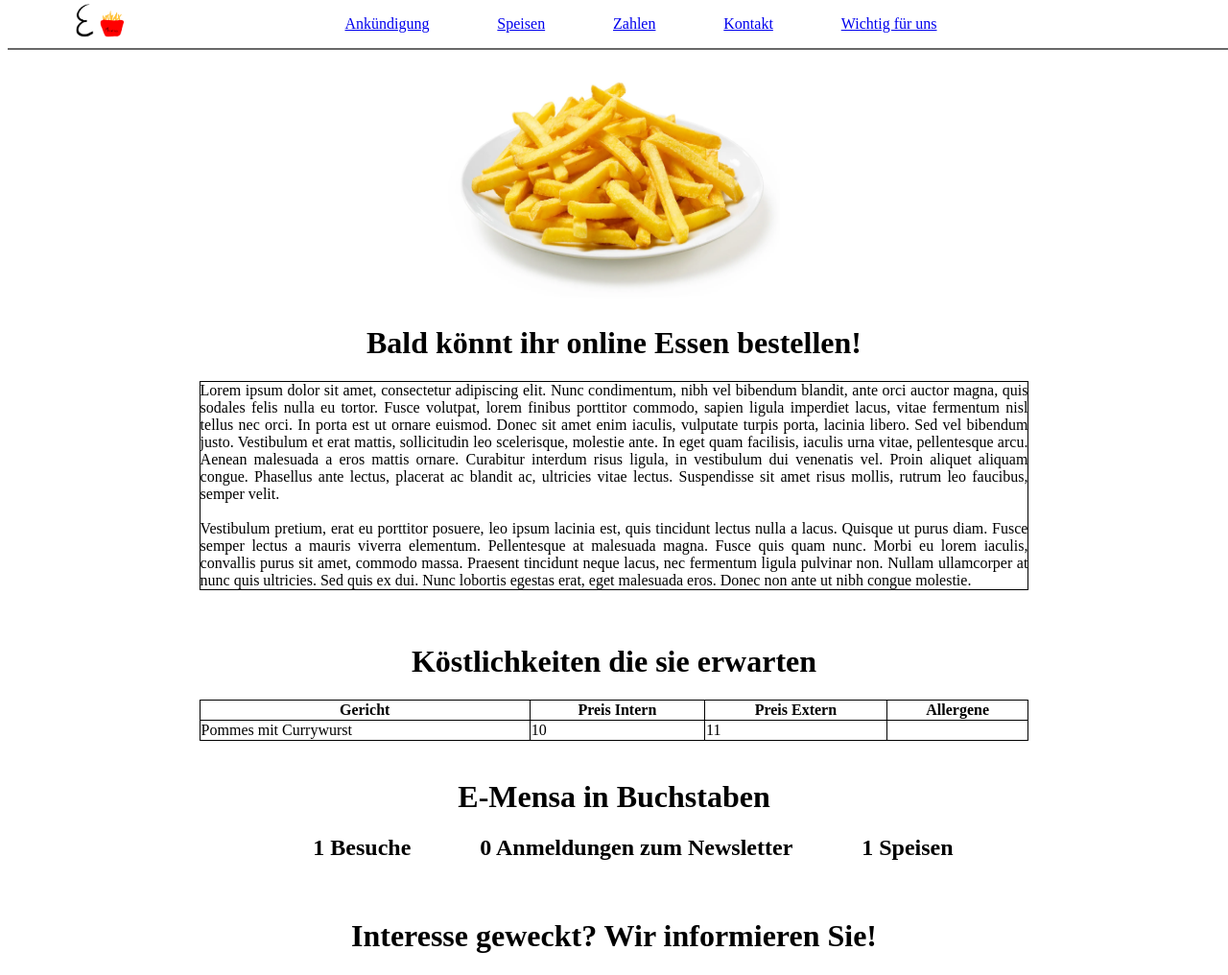
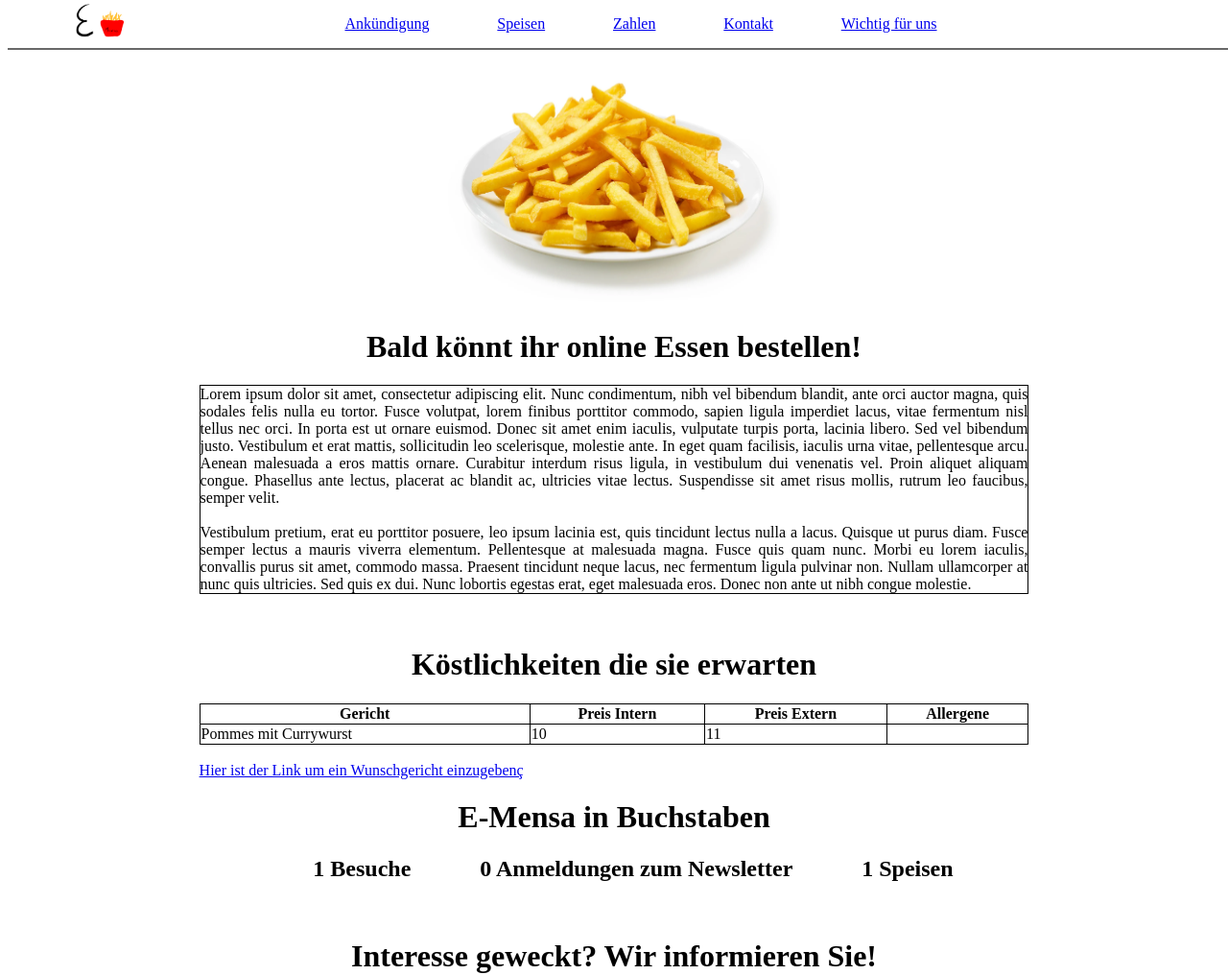
Before and after one commit to mellonsmith/e-mensa, a PHP site: page /werbeseite.php in a window 1280 px wide. Shown: the top 1016 px of the page at 96% size. Run offline with PHP 8.4, Linux system fonts and the light colour scheme; data comes from the database, SQL or seed files in the repository; data that the repository does not hold is empty.

Commit message:
Dossier fertig

```diff
--- a/werbeseite/werbeseite.php
+++ b/werbeseite/werbeseite.php
@@ -192,7 +192,7 @@ if($_SERVER["REQUEST_METHOD"] == "POST"){
             }
             ?>
         </table><br>
-
+        <a href="wunschgericht.php">Hier ist der Link um ein Wunschgericht einzugebenç</a>
         <h1 id="CZ">
             E-Mensa in Buchstaben
         </h1>
```
Also changed, not shown: 1 other file.
